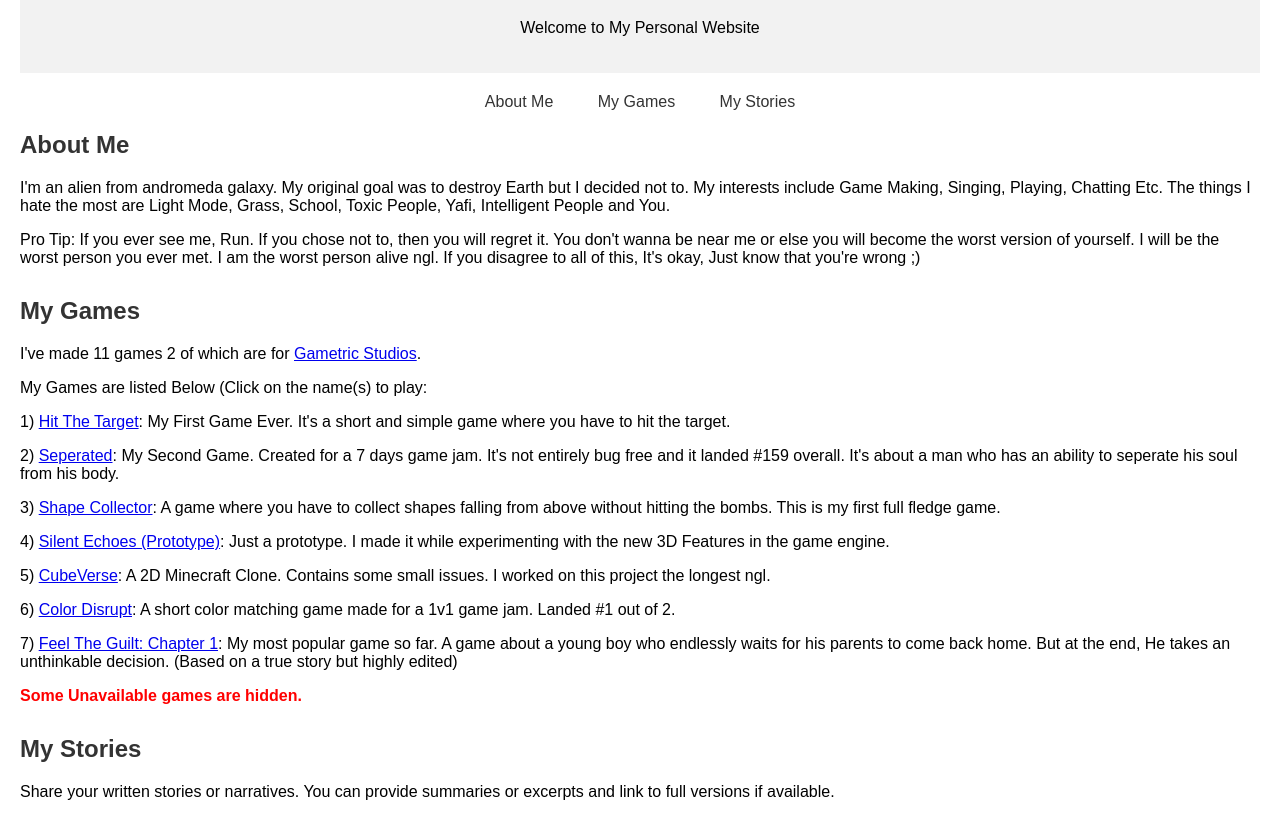
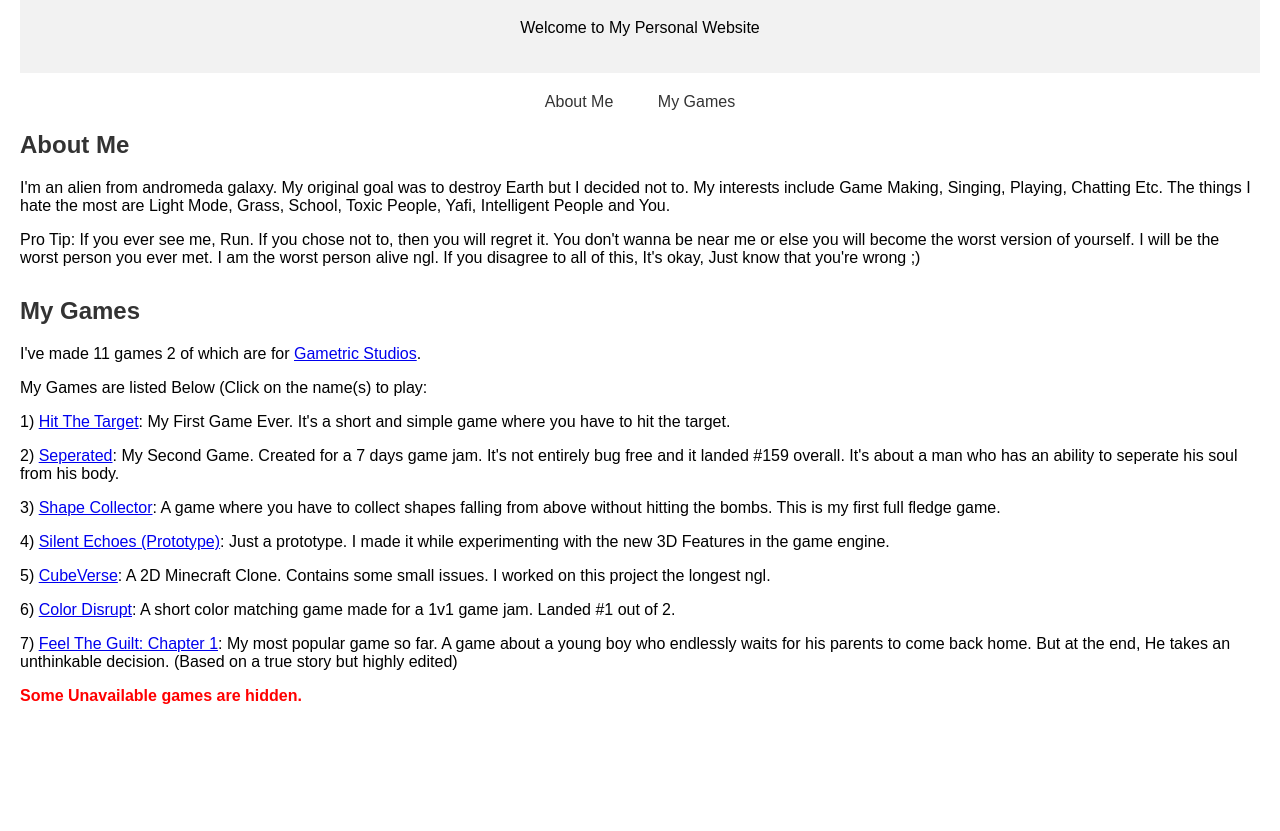
Before and after one commit to NotBlazerMC/NotBlazerMC, a plain HTML site: page index.html in a window 1280 px wide. Shown: the part 101-932 px from the top of the page. After the commit the page ends 836 px from the top, so only its background shows below. Drawn offline with Linux system fonts and the light colour scheme.

Commit message:
Update index.html

```diff
--- a/index.html
+++ b/index.html
@@ -47,7 +47,6 @@
     <nav>
         <a href="#about">About Me</a>
         <a href="#games">My Games</a>
-        <a href="#stories">My Stories</a>
     </nav>
 
     <section id="about">
@@ -95,14 +94,5 @@
         </p>
     </section>
 
-    <section id="stories">
-        <h2>My Stories</h2>
-        <p>
-            Share your written stories or narratives. You can provide summaries or excerpts and link to full versions if available.
-        </p>
-    </section>
-
-    <!-- Add more sections or content as needed -->
-
 </body>
 </html>
```
